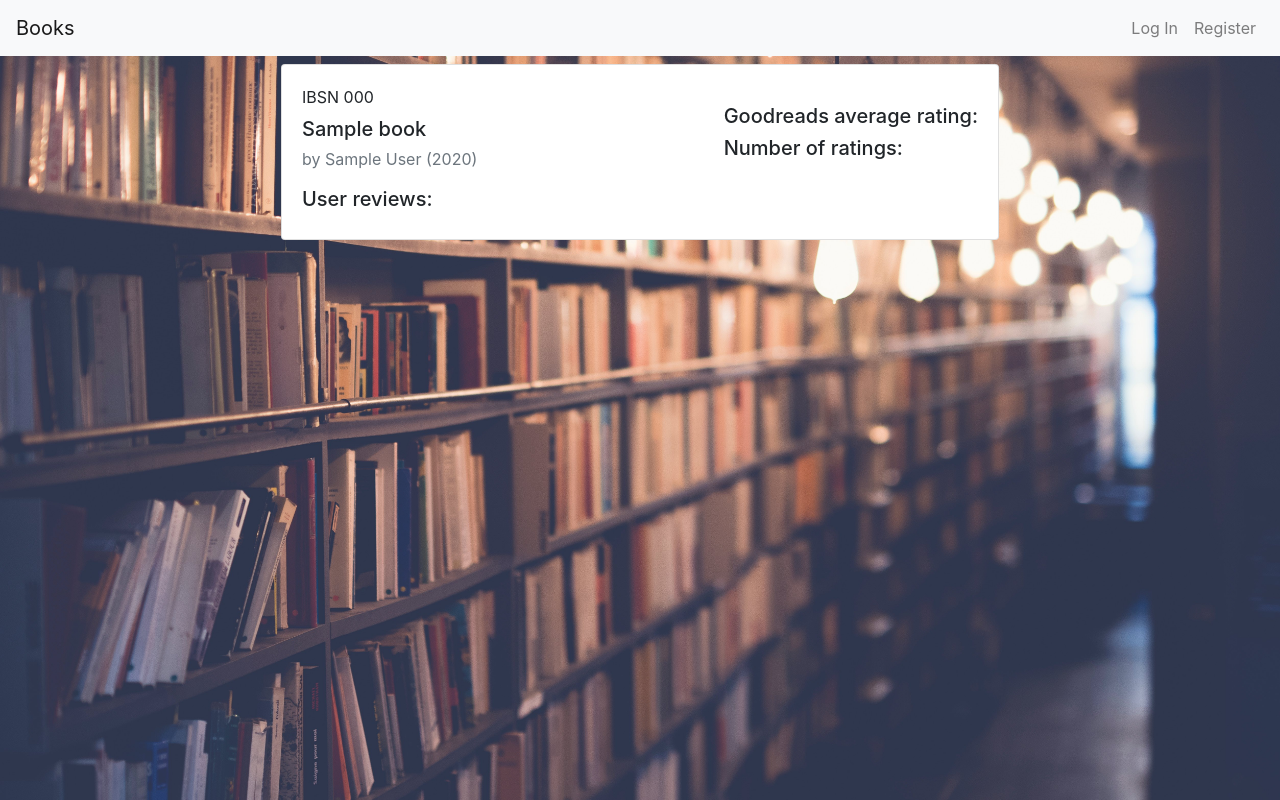
After one commit to tsilvap/books, a Flask app: template templates/book.html in a window 1280 px wide. The commit adds this page. Run offline with Flask 2, Linux system fonts and the light colour scheme; the template is opened without the code that fills it: most values are stand-ins (such as "Sample title", 1, 10 or a date in 2020); some libraries are stand-ins or nearby versions.

Commit message:
Create layout of book page

```diff
--- a/application.py
+++ b/application.py
@@ -46,6 +46,15 @@ def get_search_results(search_term):
     ).fetchall()
 
     return results
+
+
+def get_book_by_isbn(isbn):
+    """Return books row from database corresponding to a given isbn."""
+    result = db.execute(
+        "SELECT * FROM books WHERE lower(isbn)=:isbn", {"isbn": isbn.lower()}
+    ).fetchone()
+
+    return result
 
 
 def username_already_in_use(username):
@@ -110,6 +119,16 @@ def index():
     return render_template("index.html", results=results)
 
 
+@app.route("/book/<string:isbn>")
+def book(isbn):
+    """Book page."""
+    book = get_book_by_isbn(isbn)
+    if book is None:
+        return render_template("not_found.html"), 404
+
+    return render_template("book.html", book=book)
+
+
 @app.route("/register", methods=["GET", "POST"])
 def register():
     """Register page."""
@@ -123,15 +142,14 @@ def register():
             register_user(username, email, password)
             flash("Successfully registered! You may now log in.", "success")
             return redirect(url_for("login"))
-        else:
-            if username_already_in_use(username):
-                flash(
-                    "Username already in use, please pick another.", "danger"
-                )
-            if email_already_in_use(email):
-                flash("Email already in use, please pick another.", "danger")
 
-            return redirect(url_for("register"))
+        if username_already_in_use(username):
+            flash("Username already in use, please pick another.", "danger")
+
+        if email_already_in_use(email):
+            flash("Email already in use, please pick another.", "danger")
+
+        return redirect(url_for("register"))
 
     return render_template("register.html")
 
--- /dev/null
+++ b/templates/book.html
@@ -0,0 +1,33 @@
+{% extends "layout.html" %}
+
+{% block body %}
+<div class="row">
+  <div class="col-12 col-lg-8 mx-auto mt-2">
+    <div class="card">
+      <div class="card-body">
+        <div class="d-flex align-items-center justify-content-between">
+
+          <div class="book-info">
+            <div class="mb-2">IBSN {{ book['isbn'] }}</div>
+            <h5 class="card-title">{{ book['title'] }}</h5>
+            <div class="card-subtitle text-muted mb-3">
+              by {{ book['author'] }} ({{ book['year'] }})
+            </div>
+          </div>
+
+          <div class="goodreads-data">
+            <h5>Goodreads average rating:</h5>
+            <h5>Number of ratings:</h5>
+          </div>
+
+        </div>
+
+        <div class="user-reviews">
+          <h5>User reviews:</h5>
+        </div>
+
+      </div>
+    </div>
+  </div>
+</div>
+{% endblock %}
--- /dev/null
+++ b/templates/not_found.html
@@ -0,0 +1,5 @@
+<!DOCTYPE HTML PUBLIC "-//W3C//DTD HTML 3.2 Final//EN">
+<title>404 Not Found</title>
+<h1>Not Found</h1>
+<p>The requested URL was not found on the server. If you entered the URL manually please check your spelling and try
+    again.</p>
```
Also changed, not shown: templates/index.html (+2 -6 lines).
